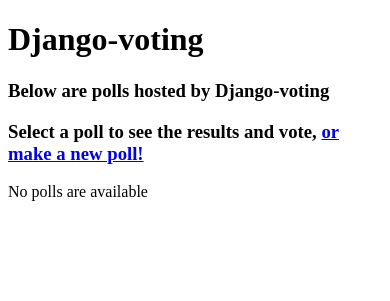
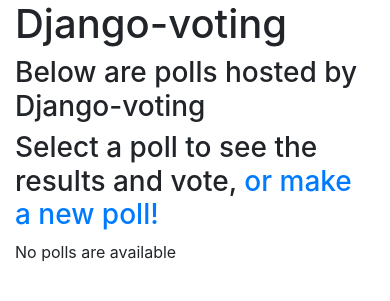
Before and after one commit to CruiseDevice/VotingApp, a Django app: template app/templates/app/list.html in a window 390 px wide. Shown: the top 301 px of the page. Run offline with Django 3.2, Linux system fonts and the light colour scheme; the template is opened without the code that fills it, so the values that code supplies are empty; some libraries are stand-ins or nearby versions.

Commit message:
use bootstrap for responsiveness

```diff
--- a/app/templates/base.html
+++ b/app/templates/base.html
@@ -4,11 +4,17 @@
     <meta charset="UTF-8">
     <meta name="viewport" content="width=device-width, initial-scale=1.0">
     <meta http-equiv="X-UA-Compatible" content="ie=edge">
+    <link rel="stylesheet" href="https://maxcdn.bootstrapcdn.com/bootstrap/4.0.0/css/bootstrap.min.css" integrity="sha384-Gn5384xqQ1aoWXA+058RXPxPg6fy4IWvTNh0E263XmFcJlSAwiGgFAW/dAiS6JXm" crossorigin="anonymous">
+
+    <script defer src="https://use.fontawesome.com/releases/v5.0.8/js/all.js"></script>
+
     <title>{% block title %}{% endblock %}</title>
 </head>
 <body>
-    {% block content %}
+    <div class = "container">
+        {% block content %}
 
-    {% endblock %}
+        {% endblock %}
+    </div>
 </body>
 </html>
```
